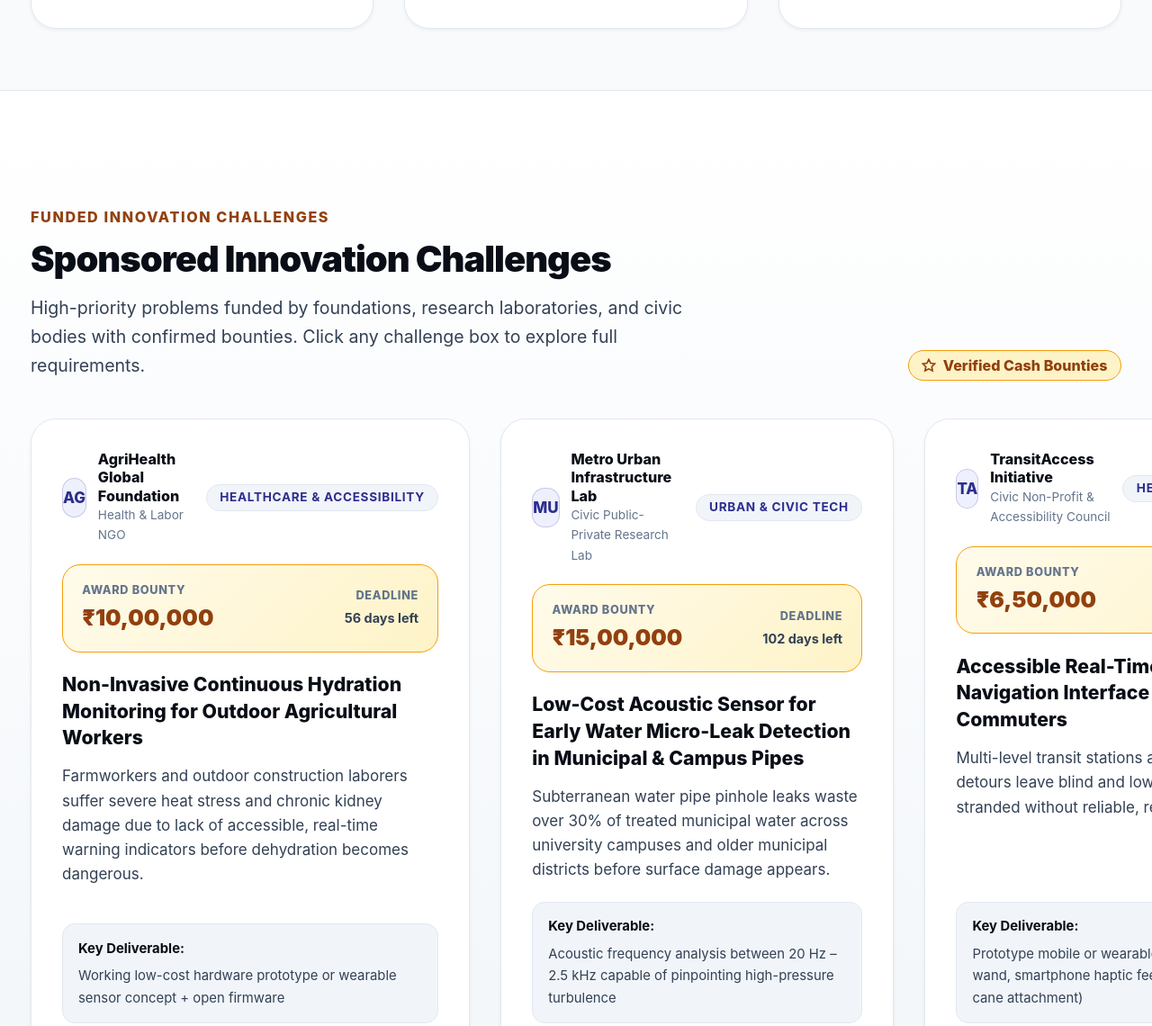
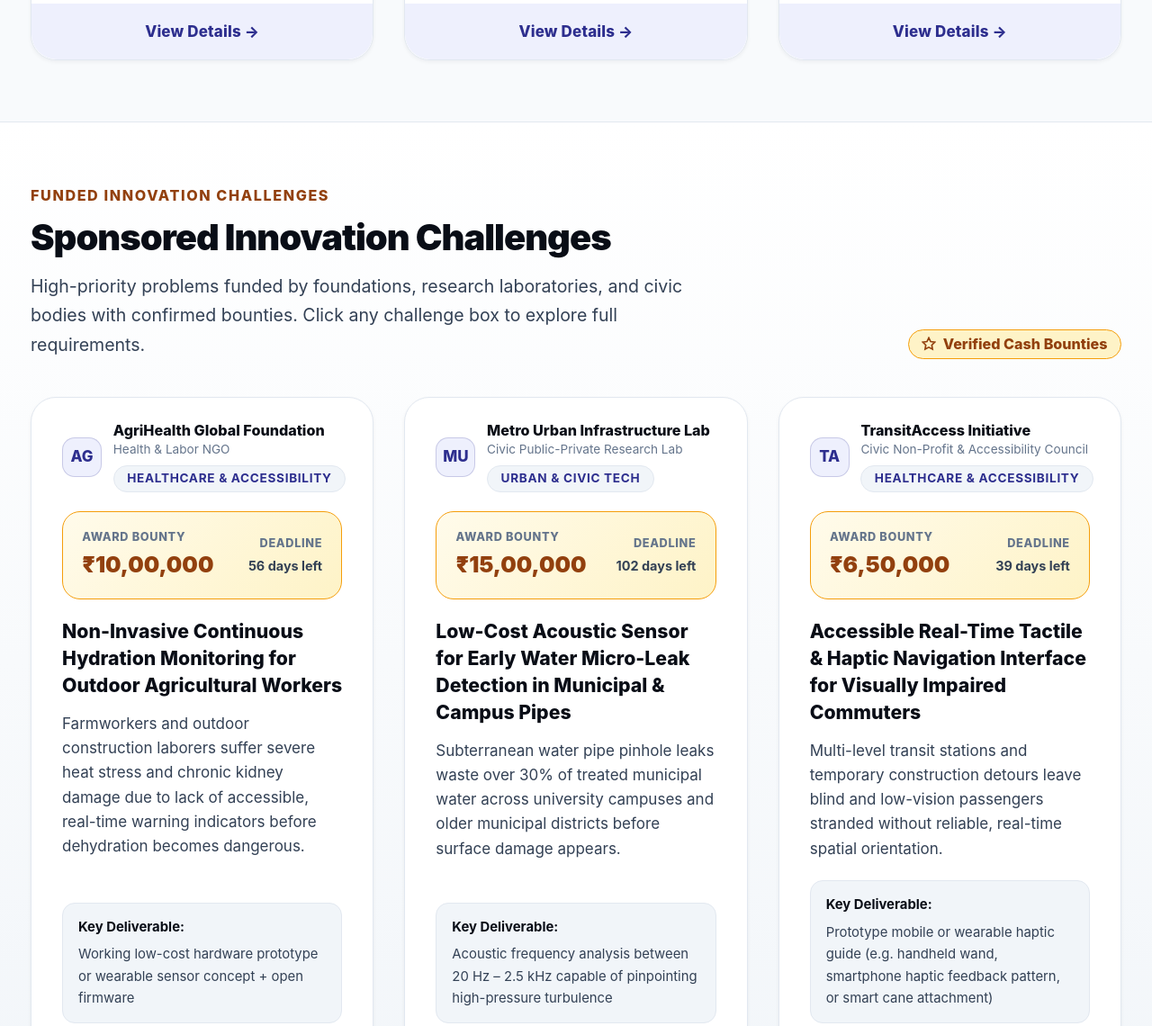
Before and after one commit to souparnikavp17/InnoLink, a plain HTML site: page index.html in a window 1280 px wide. Shown: the part 2390-3530 px from the top of the page at 90% size. Drawn offline with Linux system fonts and the light colour scheme.

Commit message:
fix card alignment

```diff
--- a/css/components.css
+++ b/css/components.css
@@ -218,7 +218,7 @@
   background: linear-gradient(180deg, #FFFFFF 0%, #F1F5F9 100%);
   border-top: 1.5px solid var(--border-light);
   border-bottom: 1.5px solid var(--border-light);
-  padding: 4.5rem 0;
+  padding: 1rem 0;
 }
 
 .sponsored-header-row {
@@ -232,15 +232,17 @@
 
 .challenge-grid {
   display: grid;
-  grid-template-columns: repeat(3, 1fr);
+  grid-template-columns: repeat(auto-fill, minmax(380px, 1fr));
   gap: 2rem;
+  justify-content: center;
+
 }
 
 .challenge-card-box {
   background: var(--bg-surface);
   border: 1.5px solid var(--border-light);
   border-radius: var(--radius-xl);
-  padding: 2rem;
+  padding: 1.5rem 2rem;
   box-shadow: var(--shadow-sm);
   display: flex;
   flex-direction: column;
@@ -258,8 +260,7 @@
 
 .challenge-sponsor-bar {
   display: flex;
-  align-items: center;
-  justify-content: space-between;
+  align-items: flex-start;
   margin-bottom: 1.25rem;
   gap: 0.75rem;
 }
@@ -485,6 +486,7 @@
   border: 1.5px solid var(--border-light);
   border-radius: var(--radius-xl);
   padding: 2rem;
+  padding-bottom: 0; /* bottom taken over by .card-view-btn */
   box-shadow: var(--shadow-sm);
   display: flex;
   flex-direction: column;
@@ -494,6 +496,7 @@
   text-decoration: none;
   color: inherit;
   position: relative;
+  overflow: hidden;
 }
 .problem-card:hover {
   transform: translateY(-4px);
@@ -589,21 +592,24 @@
   gap: 0.45rem;
 }
 
-/* Distinct Action Pill that never overlaps */
-.card-action-pill {
-  font-size: 0.95rem;
+/* Full-width View Details button at the bottom of each problem card */
+.card-view-btn {
+  display: block;
+  width: calc(100% + 4rem); /* bleed past the 2rem padding on each side */
+  margin-left: -2rem;
+  margin-right: -2rem;
+  margin-top: 1.25rem;
+  text-align: center;
+  padding: 1rem 1.5rem;
+  background: var(--brand-inno-subtle);
+  color: var(--brand-inno);
   font-weight: 800;
-  color: var(--brand-inno);
-  display: inline-flex;
-  align-items: center;
-  gap: 0.35rem;
-  white-space: nowrap;
-  background: var(--brand-inno-subtle);
-  padding: 0.4rem 0.9rem;
-  border-radius: var(--radius-pill);
-  transition: all var(--transition-fast);
+  font-size: 1rem;
+  border-radius: 0 0 var(--radius-xl) var(--radius-xl);
+  transition: background var(--transition-fast), color var(--transition-fast);
+  letter-spacing: 0.01em;
 }
-.problem-card:hover .card-action-pill {
+.problem-card:hover .card-view-btn {
   background: var(--brand-inno);
   color: white;
 }
@@ -911,7 +917,7 @@
     grid-template-columns: 1fr 1fr;
   }
   .challenge-grid {
-    grid-template-columns: 1fr 1fr;
+    grid-template-columns: repeat(auto-fill, minmax(280px, 1fr));
   }
   .detail-layout,
   .post-form-grid,
@@ -932,7 +938,6 @@
     font-size: 1.15rem;
   }
   .roles-grid,
-  .challenge-grid,
   .problems-grid {
     grid-template-columns: 1fr;
   }
@@ -957,9 +962,8 @@
     flex-direction: column;
     align-items: flex-start;
   }
-  .card-action-pill {
-    width: 100%;
-    justify-content: center;
+  .card-view-btn {
+    font-size: 0.95rem;
   }
   .tester-drawer {
     width: 100vw;
--- a/js/ui.js
+++ b/js/ui.js
@@ -188,9 +188,9 @@ export class UIRenderer {
                     <div>
                       <div class="sponsor-name">${ch.sponsorName}</div>
                       <div class="sponsor-type">${ch.sponsorType}</div>
+                      <span class="badge badge-category" style="margin-top:0.4rem; display:inline-block;">${ch.category}</span>
                     </div>
                   </div>
-                  <span class="badge badge-category">${ch.category}</span>
                 </div>
 
                 <div class="challenge-bounty-box">
@@ -404,10 +404,8 @@ export class UIRenderer {
               <strong>${solCount}</strong> ${solCount === 1 ? 'solution' : 'solutions'}
             </span>
           </div>
-          <span class="card-action-pill">
-            View Details →
-          </span>
-        </div>
+        </div>
+        <span class="card-view-btn">View Details →</span>
       </a>
     `;
   }
```
